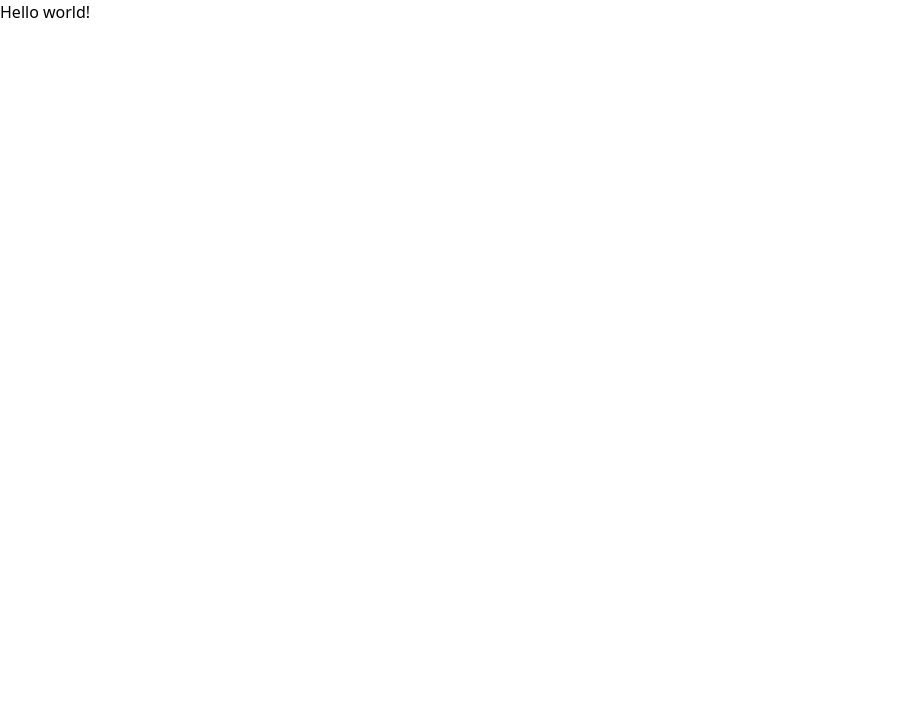
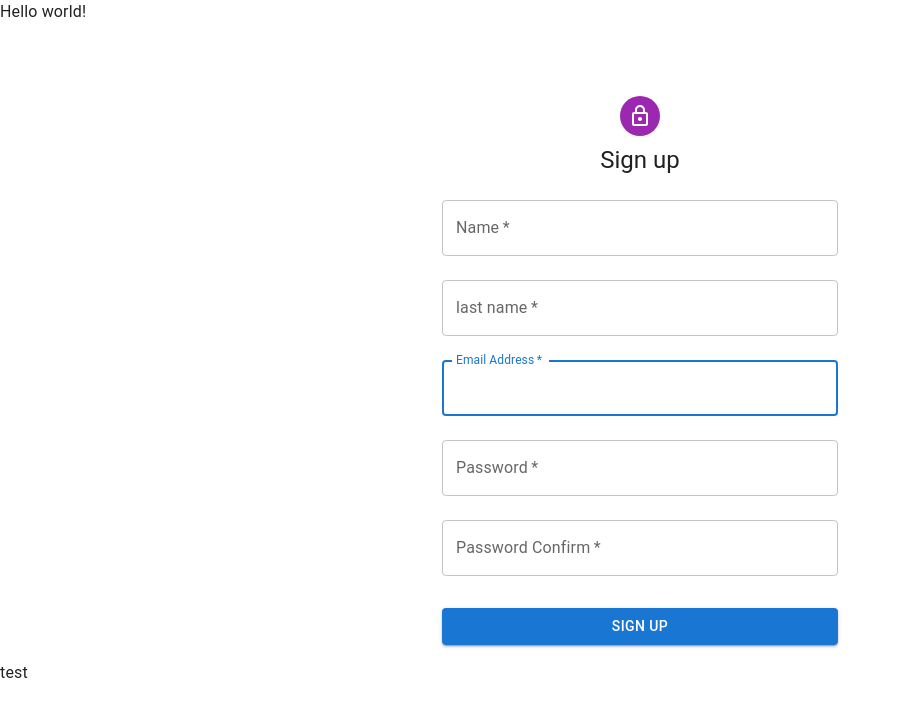
Before and after one commit to Bernardasko/recipe_website, a React (Vite) app in the folder front/: page / in a window 1280 px wide. Shown: the top 716 px of the page, without its empty margins (0-902 px from the left). Built offline with nearby package versions, Linux system fonts and the light colour scheme.

Commit message:
Create Signup form

```diff
--- a/front/package.json
+++ b/front/package.json
@@ -10,8 +10,13 @@
     "preview": "vite preview"
   },
   "dependencies": {
+    "@emotion/react": "^11.11.4",
+    "@emotion/styled": "^11.11.5",
+    "@mui/icons-material": "^5.16.0",
+    "@mui/material": "^5.16.0",
     "react": "^18.3.1",
     "react-dom": "^18.3.1",
+    "react-hook-form": "^7.52.1",
     "react-router-dom": "^6.23.1"
   },
   "devDependencies": {
--- a/front/src/App.jsx
+++ b/front/src/App.jsx
@@ -1,5 +1,6 @@
 import { useState, useContext } from 'react';
 import { AppContext } from './context/AppContext';
+import Signup from './compinents/Signup';
 
 function App() {
   const { hello } = useContext(AppContext);
@@ -8,7 +9,9 @@ function App() {
   return <>
   <h1 className="text-3xl font-bold underline">
       Hello world!
-    </h1></>;
+    </h1>
+  <Signup/>
+    </>
 }
 
 export default App;
--- /dev/null
+++ b/front/src/compinents/Signup.jsx
@@ -0,0 +1,149 @@
+import { Avatar, Button, CssBaseline, TextField, Container, Box, Grid, Typography } from '@mui/material';
+import LockOutlinedIcon from '@mui/icons-material/LockOutlined';
+import { useForm } from 'react-hook-form';
+import { useState } from 'react';
+import { useNavigate, Link } from 'react-router-dom';
+// import { signup } from '../utils/auth/authenticate';
+
+
+export default function Signup() {
+    // const navigate = useNavigate();
+
+    const [error, setError] = useState("");
+    const {
+        register,
+        handleSubmit,
+        formState: { errors },
+      } = useForm({
+        defaultValues : {
+          name: "",
+          lastname: "",
+          email: "",
+          password: "",
+          repeatPassword: "",
+        }
+      })
+
+      async function onSubmit(values) {
+        try {
+          await signup(values);
+          navigate("/login");
+        } catch (error) {
+          console.log(error);
+        }
+      }
+
+
+
+      return (
+        <>
+        <Container component="main" maxWidth="xs">
+        <CssBaseline />
+        <Box
+          sx={{
+            marginTop: 8,
+            display: 'flex',
+            flexDirection: 'column',
+            alignItems: 'center',
+          }}
+        >
+          <Avatar sx={{ m: 1, bgcolor: 'secondary.main' }}>
+            <LockOutlinedIcon />
+          </Avatar>
+          <Typography component="h1" variant="h5">
+            Sign up
+          </Typography>
+          <Box component="form"  onSubmit={handleSubmit} noValidate sx={{ mt: 1 }}>
+          <TextField
+              margin="normal"
+              required
+              fullWidth
+              id="name"
+              label="Name"
+              name="name"
+              autoComplete="name"
+              autoFocus
+              {...register("name", { required: "Please enter your name" })}
+              error={!!errors.name}
+              helperText={errors.name?.message}
+            />
+            <TextField
+              margin="normal"
+              required
+              fullWidth
+              id="lastname"
+              label="last name"
+              name="lastname"
+              autoComplete="lastname"
+              autoFocus
+              {...register("lastname", { required: "Please enter your last name" })}
+              error={!!errors.lastname}
+              helperText={errors.lastname?.message}
+            />
+          <TextField
+              margin="normal"
+              required
+              fullWidth
+              id="email"
+              label="Email Address"
+              name="email"
+              autoComplete="email"
+              autoFocus
+              {...register("email", { required: "Please enter your email",
+              pattern: {
+                value: /^[A-Z0-9._%+-]+@[A-Z0-9.-]+\.[A-Z]{2,}$/i,
+                message: "Invalid email address format",
+              } })}
+              error={!!errors.email}
+              helperText={errors.email?.message}
+            />
+           <TextField
+              margin="normal"
+              required
+              fullWidth
+              name="password"
+              label="Password"
+              type="password"
+              id="password"
+              autoComplete="current-password"
+              {...register("password",
+               { required: "Please enter your password", })}
+              error={!!errors.password}
+              helperText={errors.password?.message}
+            />
+            <TextField
+              margin="normal"
+              required
+              fullWidth
+              name="repeatPassword"
+              label="Password Confirm"
+              type="password"
+              id="repeatPassword"
+              autoComplete="new-password"
+              {...register("repeatPassword", { required: "Please confirm your password" })}
+              error={!!errors.repeatPassword}
+              helperText={errors.repeatPassword?.message}
+            />
+            <Button
+              type="submit"
+              fullWidth
+              variant="contained"
+              sx={{ mt: 3, mb: 2 }}
+            >
+              Sign up
+            </Button>
+            <Grid container>
+              <Grid item>
+                {/* <Link href="#" to = "/login" variant="body2">
+                   Already have an account? Sign in
+                </Link> */}
+              </Grid>
+            </Grid>
+          </Box>
+        </Box>
+      </Container>
+      <h1>test</h1>
+        </>
+      )
+
+    }
```
Also changed, not shown: 1 other file (tests, documents, lock files or other folders).
